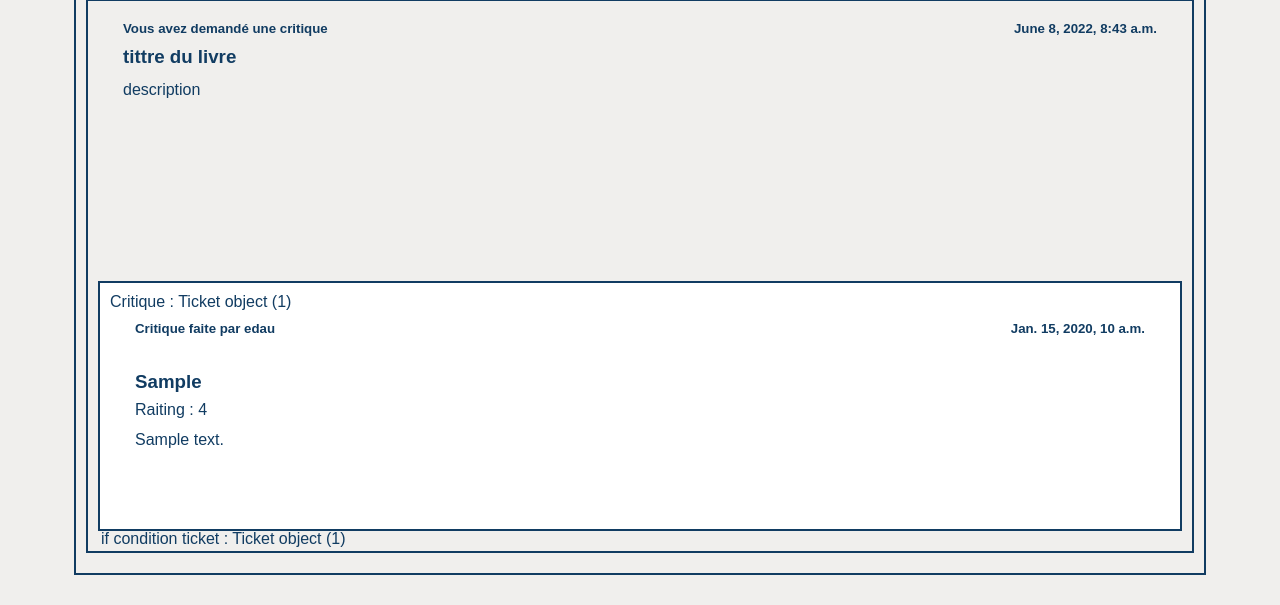
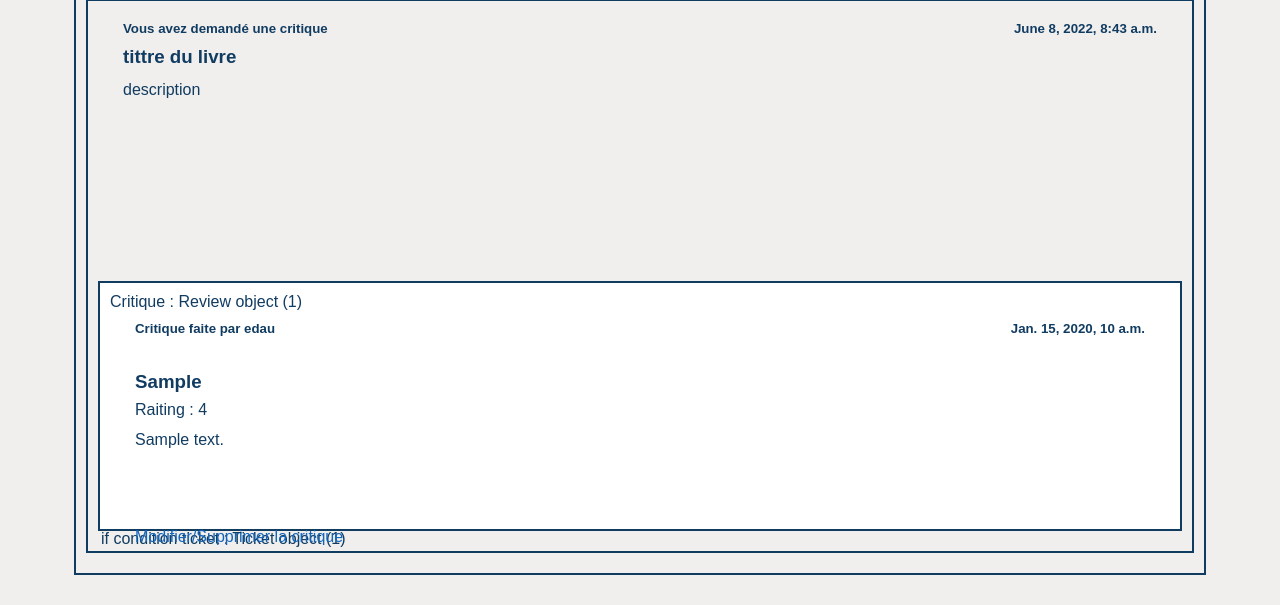
Before and after one commit to edaucohe/p9_books_website_django, a Django app: page /flux/ in a window 1280 px wide. Shown: the part 721-1326 px from the top of the page. Run offline with Django 4.2, Linux system fonts and the light colour scheme; a user stored in the database is signed in; data comes from the database, SQL or seed files in the repository; tables that the repository leaves empty hold one stand-in row (values such as "Sample post").

Commit message:
#5 Updated flux template
Updated flux.html in order to add modify/delete review option

```diff
--- a/merchex/listings/templates/listings/flux.html
+++ b/merchex/listings/templates/listings/flux.html
@@ -77,7 +77,7 @@
 
                             </div>
                             <div class="post review">
-                                <p>Critique : {{ post.ticket }}</p>
+                                <p>Critique : {{ post }}</p>
                                 <div class="post-description">
                                     {% if post.user.username == user.username %}
                                         <h5 class="user">Critique faite par vous</h5>
@@ -89,6 +89,7 @@
                                     <h3 class="critique">{{ post.headline }}</h3>
                                     <p class="rating">Raiting : {{ post.rating }}</p>
                                     <p class="comment">{{ post.body }}</p>
+                                    <p class="link-text"><a href="{% url 'edit_review' post.id %}">Modifier/Supprimer la critique</a></p>
                 <!--                    <p class="link-text"><a href="{% url 'create_review' post.id %}">Créez une critique</a></p>-->
                                 </div>
                             </div>
```
